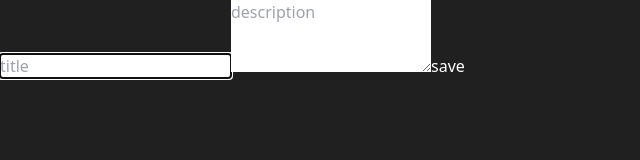
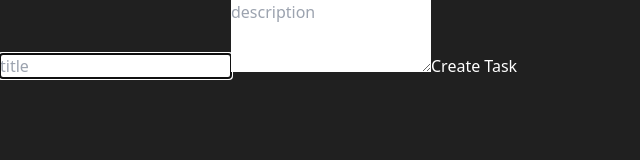
Before and after one commit to tintayadev/farm-CRUD, a React (Vite) app in the folder client/: page /tasks/new in a window 1280 px wide. Shown: the top 160 px of the page, without its empty margins (0-640 px from the left). Built offline with nearby package versions, Linux system fonts and the light colour scheme.

Commit message:
update/create button for task refactor
Signed-off-by: Paulo Tintaya <pau.tintaya.code@gamil.com>

```diff
--- a/client/src/App.jsx
+++ b/client/src/App.jsx
@@ -7,8 +7,9 @@ function App() {
   return (
     <BrowserRouter>
     <Routes>
-      <Route path="/" element={<HomePage/>}></Route>
-      <Route path="/tasks/new" element={<TaskForm/>}></Route>
+      <Route path="/" element={<HomePage/>} />
+      <Route path="/tasks/:id" element={<TaskForm/>} />
+      <Route path="/tasks/new" element={<TaskForm/>} />
 
     </Routes>
 
--- a/client/src/pages/TaskForm.jsx
+++ b/client/src/pages/TaskForm.jsx
@@ -1,9 +1,12 @@
 import { useState } from "react";
+import { useParams } from "react-router";
 import axios from 'axios'
 
 function TaskForm() {
     const [title, setTitle] = useState("");
     const [description, setDescription] = useState("");
+    const params = useParams()
+    console.log(params)
 
     // Using vanilla
     // const handleSubmit = async (e) => {
@@ -30,8 +33,8 @@ function TaskForm() {
             description
         });
 
-    console.log(res)
-    e.target.reset()
+    console.log(res);
+    e.target.reset();
 };
 
     return (
@@ -50,7 +53,9 @@ function TaskForm() {
                     rows={3}
                     onChange={(e) => setDescription(e.target.value)}
                 ></textarea>
-                <button>save</button>
+                <button>
+                    {params.id ? "Update Task" : "Create Task"}
+                </button>
             </form>
         </div>
     );
```
